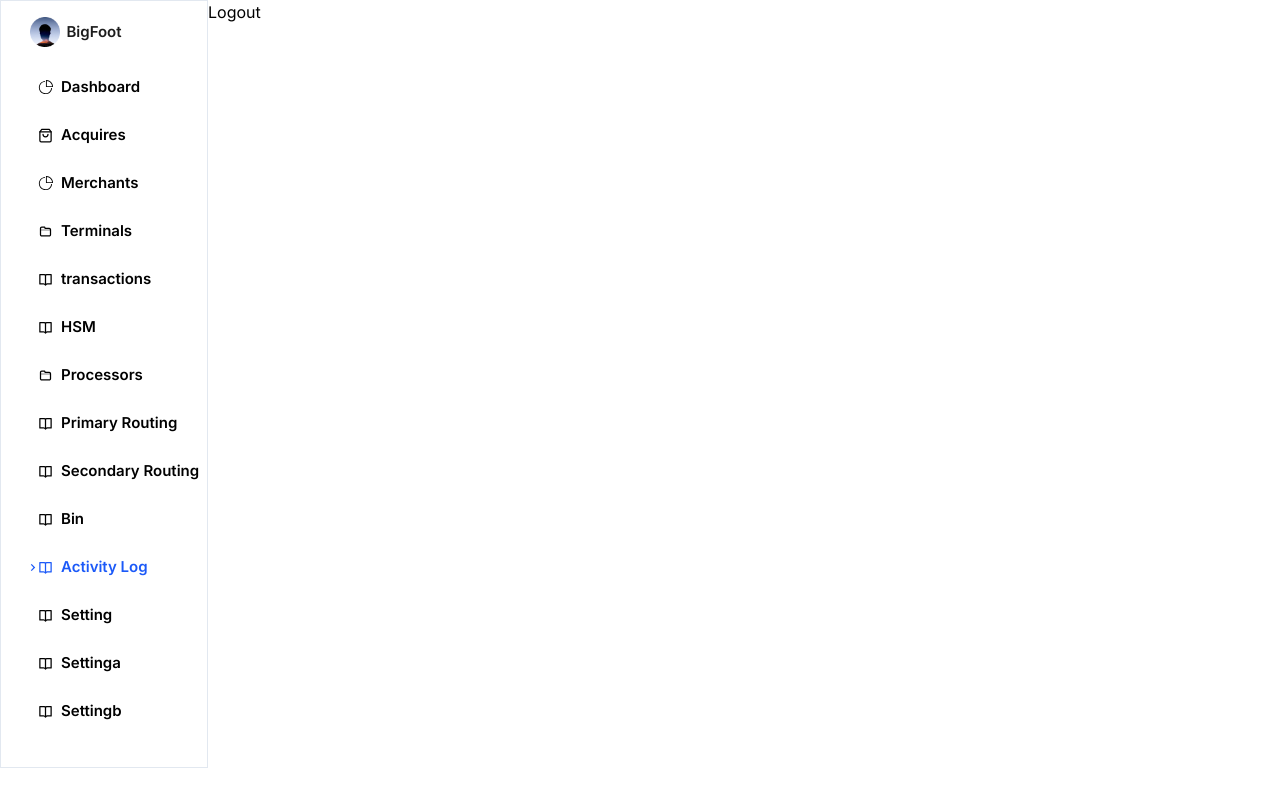
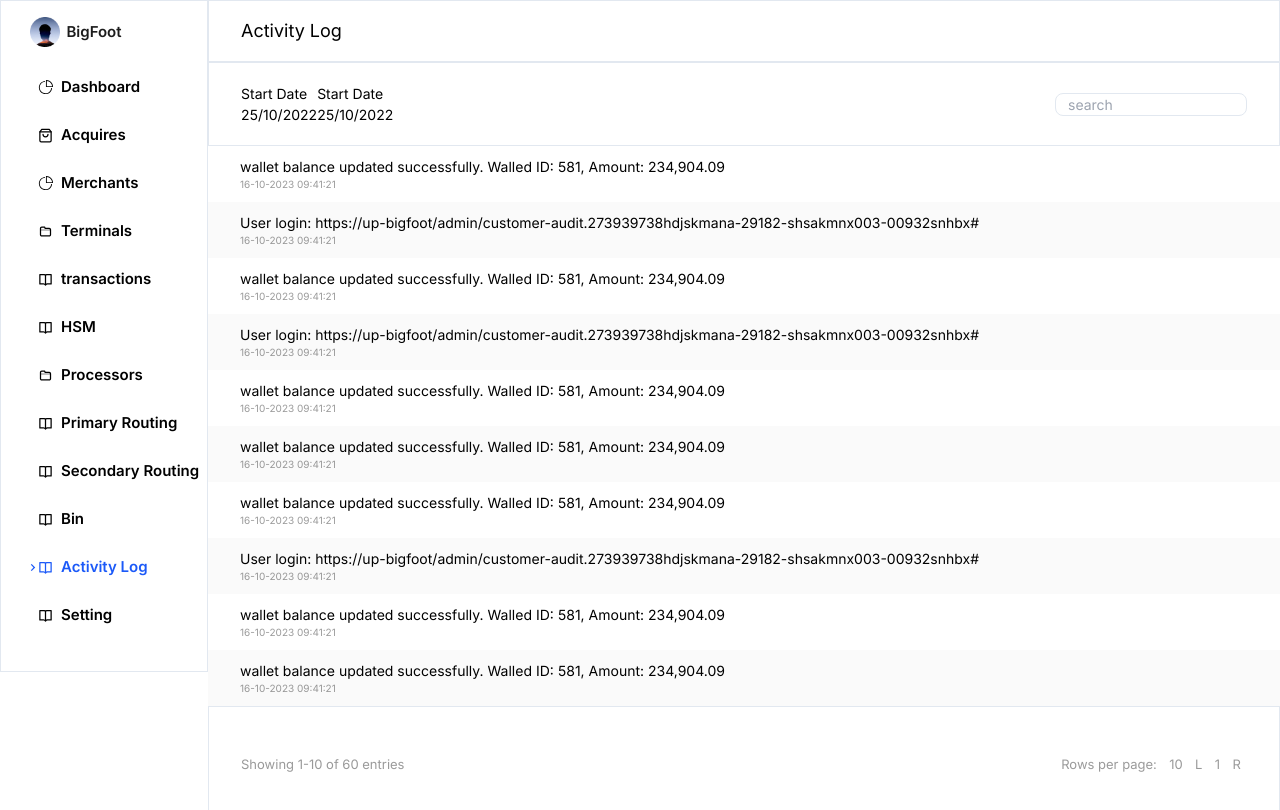
Before and after one commit to brunolotab/Tms30project, a React (Vite) app in the folder Tm30project/: page /logout in a window 1280 px wide. Shown: the top 810 px of the page. Built offline with nearby package versions, Linux system fonts and the light colour scheme.

Commit message:
log activity filled

```diff
--- a/Tm30project/src/Components/SideBar/SidebarData.jsx
+++ b/Tm30project/src/Components/SideBar/SidebarData.jsx
@@ -77,16 +77,5 @@ export const SideData = [
         icon: <BiBookOpen/>,
         indicator: <BiChevronRight/>
     },
-    {
-        title: 'Settinga',
-        path : 'setting',
-        icon: <BiBookOpen/>,
-        indicator: <BiChevronRight/>
-    },
-    {
-        title: 'Settingb',
-        path : 'setting',
-        icon: <BiBookOpen/>,
-        indicator: <BiChevronRight/>
-    },
+
 ]
--- a/Tm30project/src/Pages/Logout/Logout.jsx
+++ b/Tm30project/src/Pages/Logout/Logout.jsx
@@ -1,9 +1,60 @@
 import React from 'react'
+import { LogoutData } from './LogoutData/LogoutData'
+import styled from 'styled-components'
 
 function Logout() {
   return (
-    <div>Logout</div>
+    <Div className=' text-[14px] w-[100%]' >
+      <div>
+        <div className='text-lg border border-slate-200 pl-8 p-4 w-[100%]'>Activity Log</div>
+
+        <div className='flex justify-between items-center w-[100%] py-5 p-8 border border-slate-200'>
+          <div className=' flex items-center w-[16rem] border-slate-200'>
+            <div>
+              <div>Start Date</div>
+              <div>25/10/2022</div>
+            </div>
+            <div>
+              <div>Start Date</div>
+              <div>25/10/2022</div>
+            </div>
+          </div>
+
+          <input placeholder='search' className='w-[12rem] border-slate-200 border pl-3 rounded-[8px]' />
+        </div>
+        {
+          LogoutData.map((item) => {
+            return (
+              <div key={item.id} className='details'>
+                <div>{item.icon}</div>
+                <div>
+                  <div>{item.title}</div>
+                  <div className='text-[10px] text-color3'>{item.date}</div>
+                </div>
+              </div>
+            )
+          })
+        }
+      </div>
+      <div className='flex justify-between items-center text-[13px] text-color3 w-[100%] p-4 px-8 border border-slate-200'>
+        <div className='w-[15rem]'>Showing 1-10 of 60 entries</div>
+        <div className='flex justify-around w-[12rem] py-8'><div>Rows per page:</div> <div>10</div><div>L</div><div>1</div><div>R</div></div>
+      </div>
+    </Div>
   )
 }
 
 export default Logout
+
+const Div = styled.div`
+  .details:nth-child(even){
+    background-color: #fafafa;
+
+
+  }
+  .details {
+    padding: 10px;
+    padding-left: 2rem;
+  }
+
+`
--- /dev/null
+++ b/Tm30project/src/Pages/Logout/LogoutData/LogoutData.jsx
@@ -0,0 +1,14 @@
+
+export const LogoutData =[
+    {icon:'', title:'wallet balance updated successfully. Walled ID: 581, Amount: 234,904.09', date:'16-10-2023 09:41:21'},
+    {icon:'', title:'User login: https://up-bigfoot/admin/customer-audit.273939738hdjskmana-29182-shsakmnx003-00932snhbx#', date:'16-10-2023 09:41:21'},
+    {icon:'', title:'wallet balance updated successfully. Walled ID: 581, Amount: 234,904.09', date:'16-10-2023 09:41:21'},
+    {icon:'', title:'User login: https://up-bigfoot/admin/customer-audit.273939738hdjskmana-29182-shsakmnx003-00932snhbx#', date:'16-10-2023 09:41:21'},
+    {icon:'', title:'wallet balance updated successfully. Walled ID: 581, Amount: 234,904.09', date:'16-10-2023 09:41:21'},
+    {icon:'', title:'wallet balance updated successfully. Walled ID: 581, Amount: 234,904.09', date:'16-10-2023 09:41:21'},
+    {icon:'', title:'wallet balance updated successfully. Walled ID: 581, Amount: 234,904.09', date:'16-10-2023 09:41:21'},
+    {icon:'', title:'User login: https://up-bigfoot/admin/customer-audit.273939738hdjskmana-29182-shsakmnx003-00932snhbx#', date:'16-10-2023 09:41:21'},
+    {icon:'', title:'wallet balance updated successfully. Walled ID: 581, Amount: 234,904.09', date:'16-10-2023 09:41:21'},
+    {icon:'', title:'wallet balance updated successfully. Walled ID: 581, Amount: 234,904.09', date:'16-10-2023 09:41:21'},
+
+]
```
